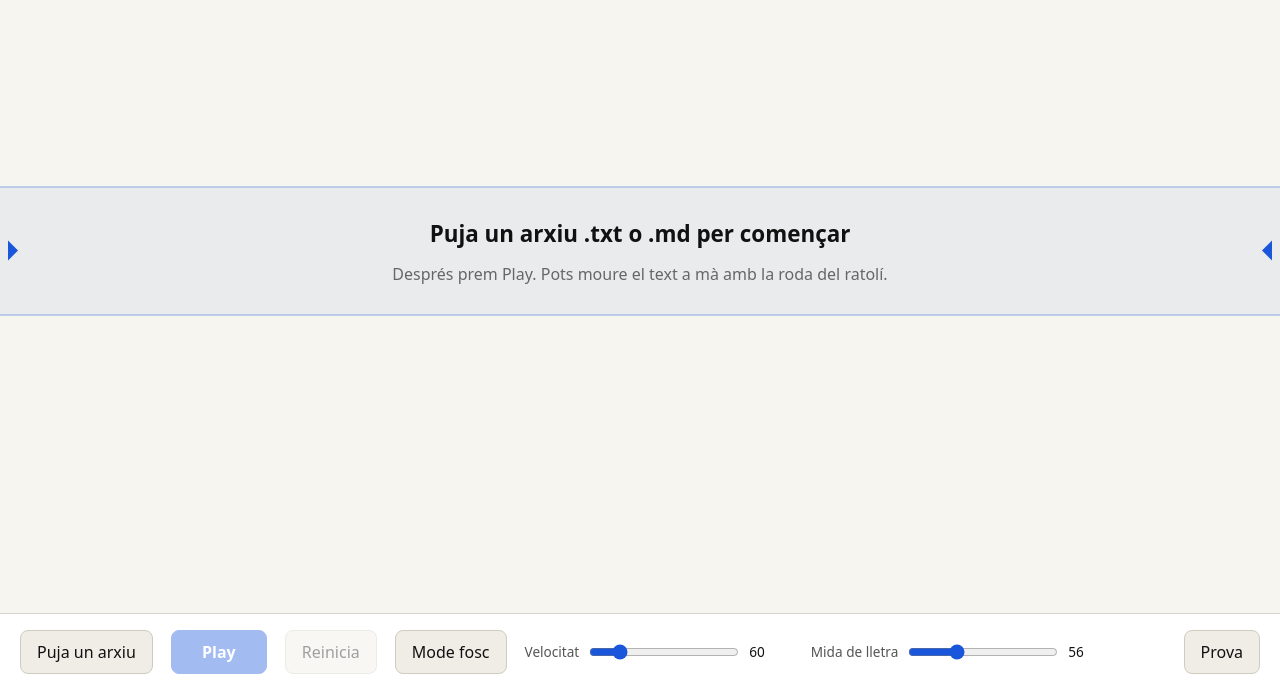
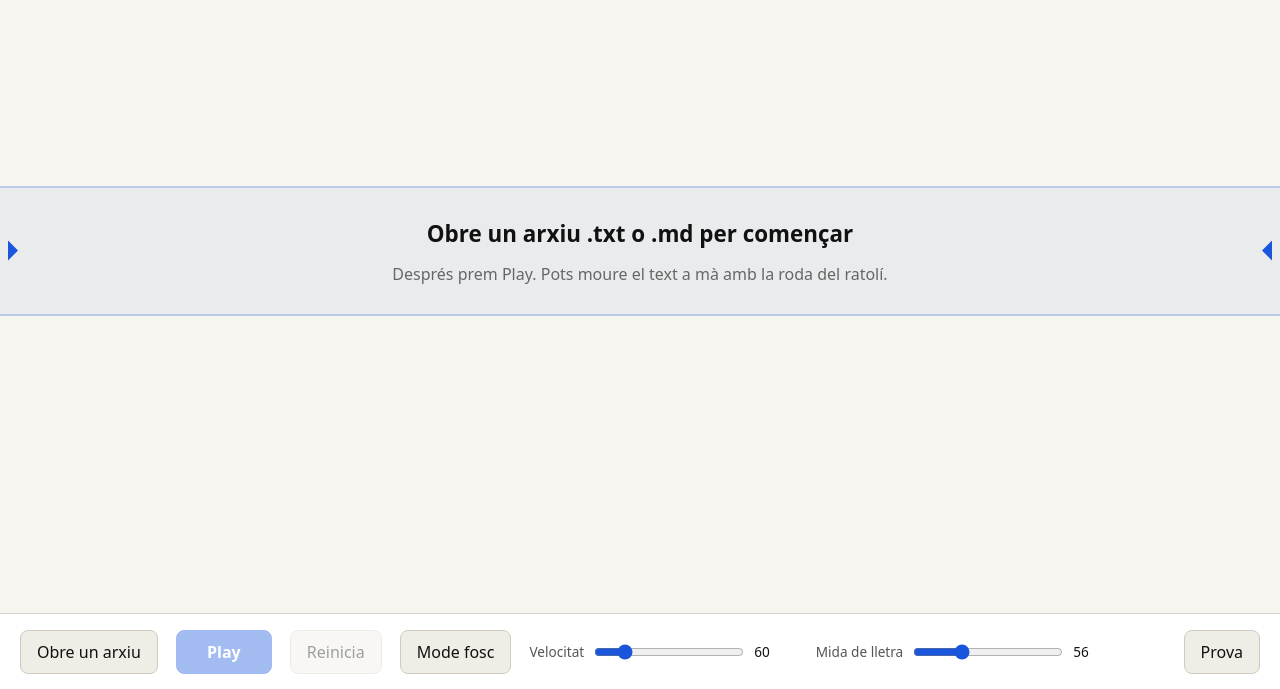
Before and after one commit to jmm70/teleprompter-jmm, a plain HTML site: page index.html in a window 1280 px wide. Shown: the part 111-800 px from the top of the page. Drawn offline with Linux system fonts and the light colour scheme.

Commit message:
Canvia 'Puja un arxiu' per 'Obre un arxiu'
Co-Authored-By: Claude Sonnet 5.5 <noreply@anthropic.com>

```diff
--- a/index.html
+++ b/index.html
@@ -63,11 +63,11 @@
     <div id="guide"></div>
     <div id="timer" title="Temps de lectura">00:00</div>
     <div id="estimate"></div>
-    <div id="empty"><strong>Puja un arxiu .txt o .md per començar</strong><span>Després prem Play. Pots moure el text a mà amb la roda del ratolí.</span></div>
+    <div id="empty"><strong>Obre un arxiu .txt o .md per començar</strong><span>Després prem Play. Pots moure el text a mà amb la roda del ratolí.</span></div>
   </div>
 
   <div id="bar">
-    <label class="btn" for="file">Puja un arxiu</label>
+    <label class="btn" for="file">Obre un arxiu</label>
     <input id="file" type="file" accept=".txt,.md,text/plain,text/markdown">
     <button id="play" disabled>Play</button>
     <button id="restart" disabled>Reinicia</button>
```
Also changed, not shown: 1 other file.
